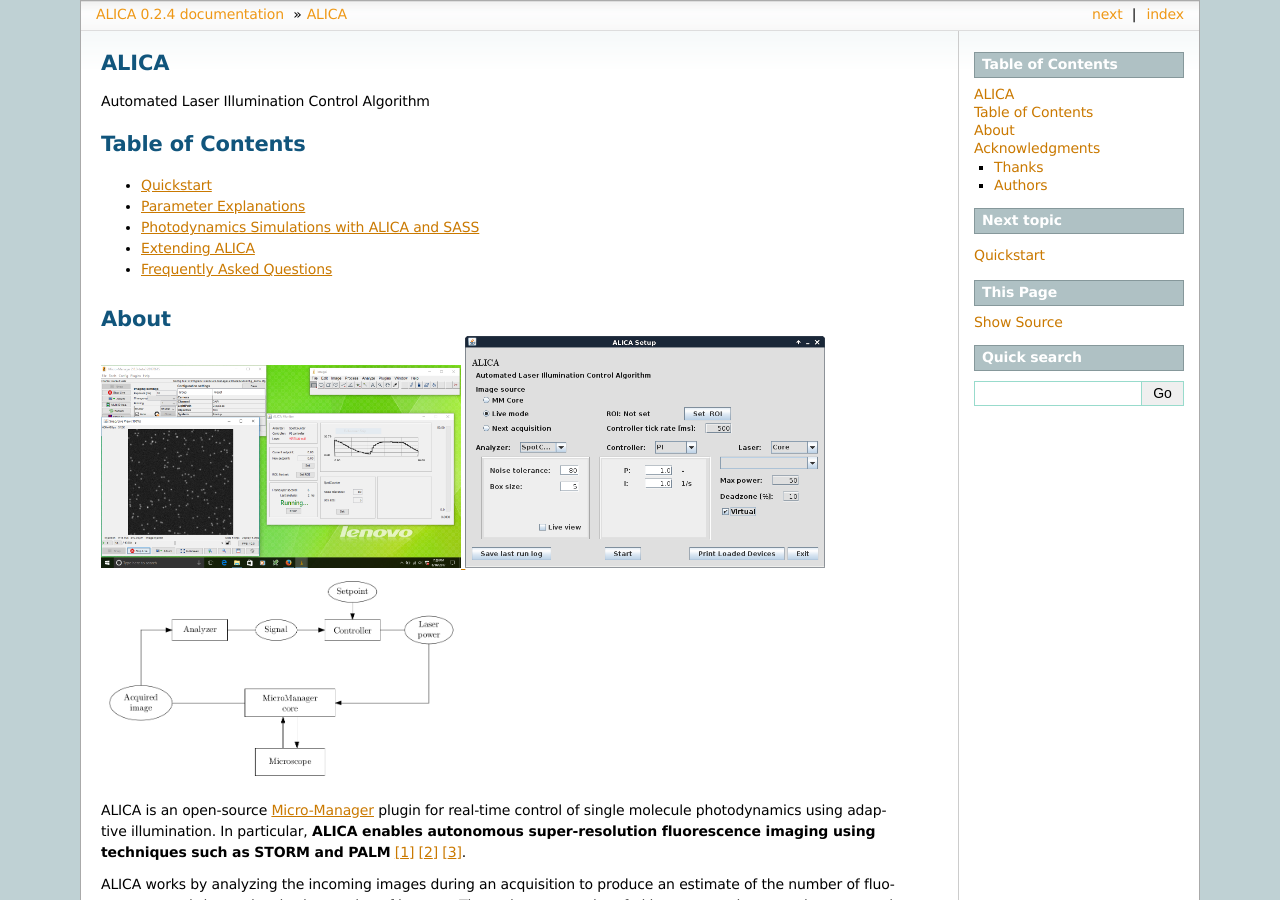
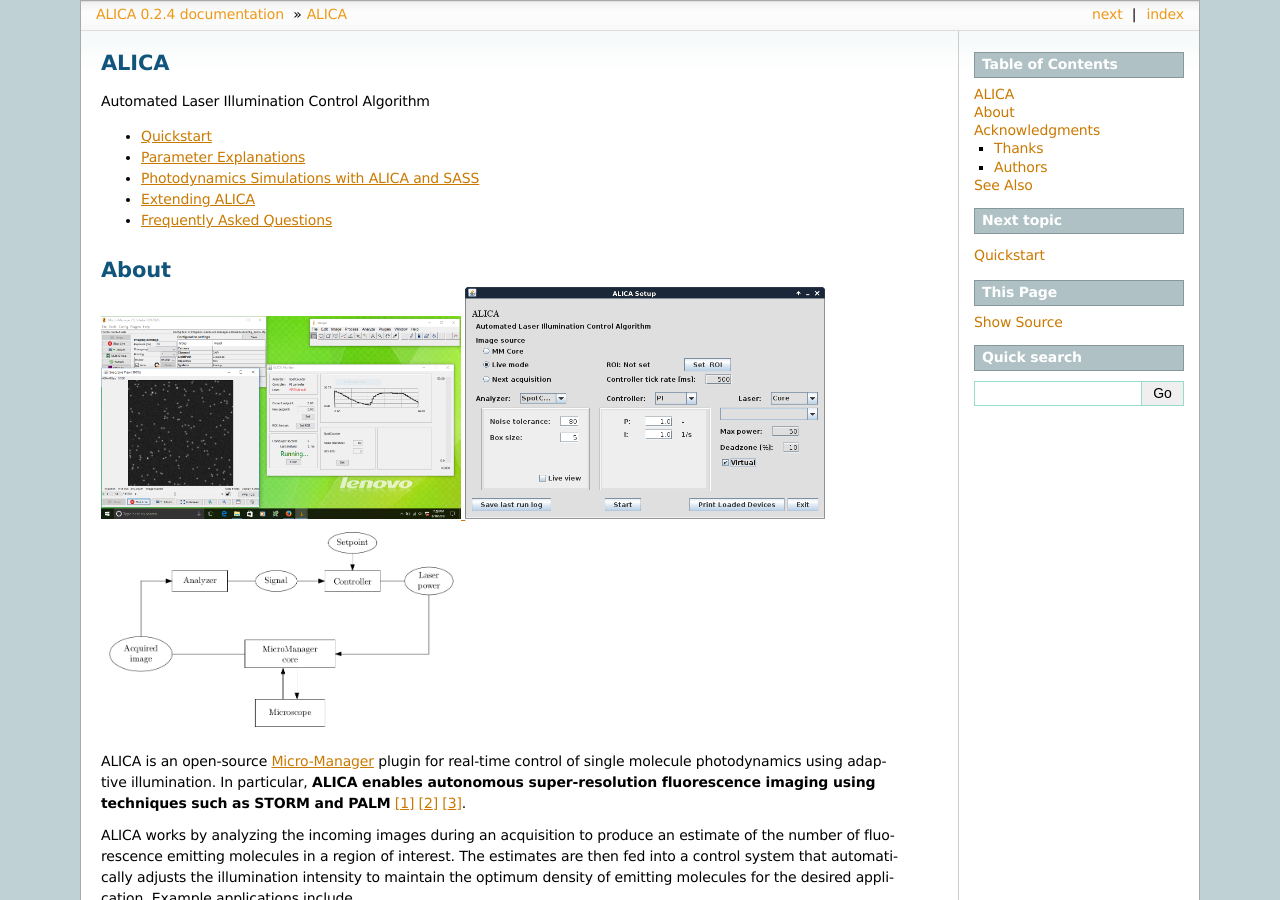
Before and after one commit to LEB-EPFL/ALICA, a Sphinx documentation site: the page built from docs/source/index.rst, in a window 1280 px wide and 900 px high. Built offline with Sphinx 7.4.7, drawn with Linux system fonts in a browser that asks for light colours; pages that are not in the unit, such as notebooks, are missing from menus; some of the changed text lies outside the part shown.

Commit message:
Minor documentation changes.

```diff
--- a/docs/source/index.rst
+++ b/docs/source/index.rst
@@ -7,9 +7,6 @@
 =====
 
 Automated Laser Illumination Control Algorithm
-
-Table of Contents
-=================
 
 .. toctree::
    :maxdepth: 1
@@ -93,6 +90,12 @@
 - `Marcel Stefko <https://github.com/MStefko>`_
 - `Kyle M. Douglass <https://github.com/kmdouglass>`_
 
+See Also
+========
+
+- `SASS <http://sass.readthedocs.io/en/latest/>`_ - STORM Acquisition
+  Simulation Software
+
 .. _Micro-Manager: https://www.micro-manager.org/
 .. _Laboratory of Experimental Biophysics: https://leb.epfl.ch
 
```
